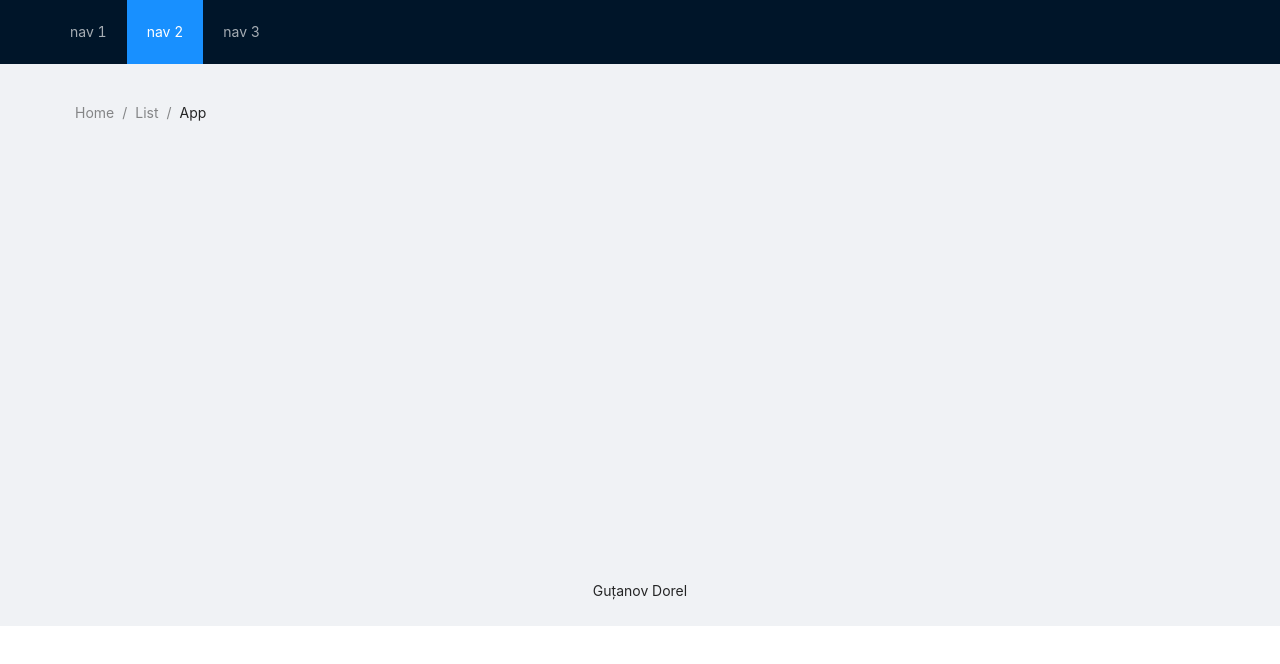
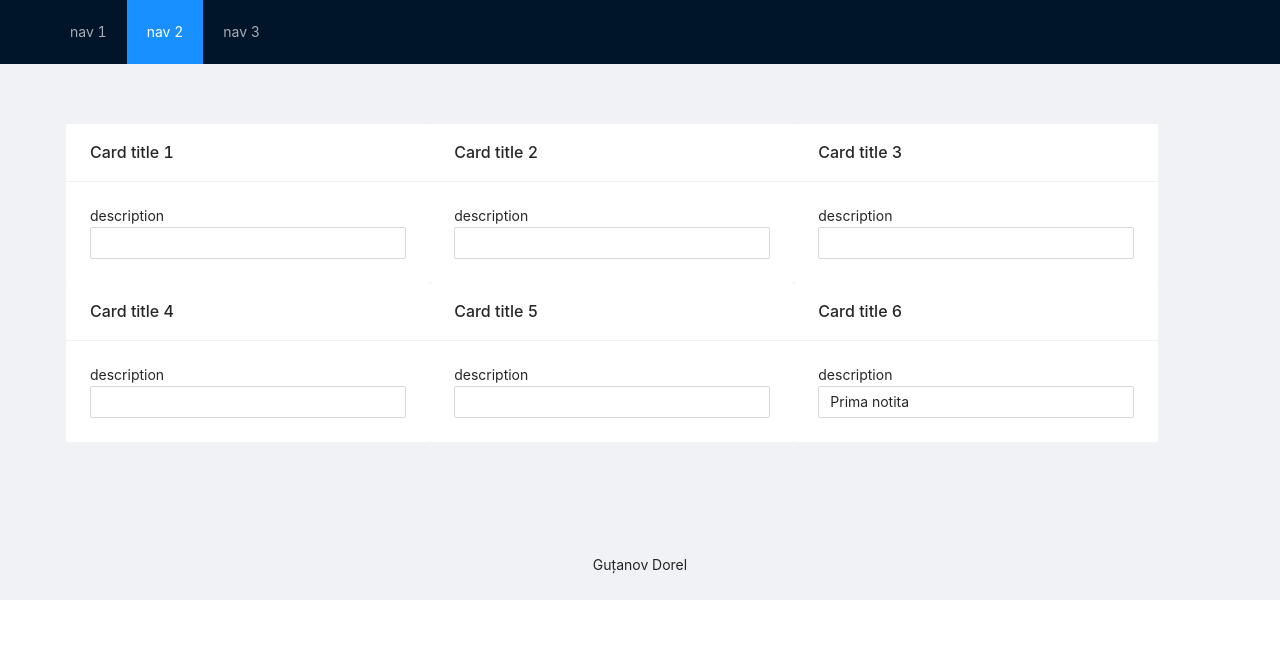
Before and after one commit to DorelGutanov/TWeb, a React (Create React App) app: page / in a window 1280 px wide. Shown: the top 664 px of the page. Built offline with nearby package versions, Linux system fonts and the light colour scheme.

Commit message:
I develope project

```diff
--- a/src/App.tsx
+++ b/src/App.tsx
@@ -4,7 +4,7 @@ import './App.css';
 import 'antd/dist/antd.css'
 
 import {HeaderLayout} from "./Layouts/HeaderLayout";
-import Mycontent from "./Layouts/Mycontent";
+import {Mycontent} from "./Layouts/Mycontent";
 import {Footer} from "antd/es/layout/layout";
 import {Layout} from "antd";
 import {FormLayout} from "./Layouts/FormLayout";
--- a/src/Layouts/CustomCard.tsx
+++ b/src/Layouts/CustomCard.tsx
@@ -1,18 +1,22 @@
-import { Card, Col } from 'antd'
+import {Card, Col, Input} from 'antd'
+import { IContentModel} from "../interface/Interfaces";
+import {useRootStore} from "../index";
+import {observer} from "mobx-react-lite";
 //CustomCard
-function CustomCard({title, description}:{title:string,description:string}) {
+export const CustomCard=observer(({content}:{content:IContentModel}) => {
 
+    const {title,description,notite,changeNotes} =content
     return (
 
-        <Col span={8}>
-            <div style={{ paddingBottom: '8px',paddingTop:'8px'}}>
             <Card title={title} bordered={false}>
                 {description}
+                <Input value={notite}
+                       placeholder={notite}
+                       onChange={(e)=>changeNotes(e.target.value)}
+                />
             </Card>
-            </div>
-        </Col>
+
 
     )
 }
-
-export default CustomCard
+)
--- a/src/Layouts/Mycontent.tsx
+++ b/src/Layouts/Mycontent.tsx
@@ -1,65 +1,30 @@
 
 import {Breadcrumb, Row} from 'antd';
-import CustomCard from './CustomCard';
+import {CustomCard} from './CustomCard';
 import {Content} from "antd/es/layout/layout";
-//MyContent
-// const description = [
-//     {
-//         id: 1,
-//         title: "Card title 1",
-//         description: "description"
-//     },
-//     {
-//         id: 2,
-//         title: "Card title 2",
-//         description: "description"
-//     },
-//     {
-//         id: 3,
-//         title: "Card title 3",
-//         description: "description"
-//     },
-//     {
-//         id: 4,
-//         title: "Card title 4",
-//         description: "description"
-//     },
-//     {
-//         id: 5,
-//         title: "Card title 5",
-//         description: "description"
-//     },
-//     {
-//         id: 6,
-//         title: "Card title 6",
-//         description: "description"
-//     },
-// ]
+import {useRootStore} from "../index";
+import {IContentModel} from "../interface/Interfaces";
 
 
-function Mycontent() {
+
+export  const  Mycontent = () => {
+  const {contents} = useRootStore()
+    console.log(">>root_store",contents)
     return (
-        <Content className="site-layout" style={{ padding: '0 25px', marginTop: 0 }}>
-            <Breadcrumb style={{ margin: '2px 0' }}>
-                <Breadcrumb.Item>Home</Breadcrumb.Item>
-                <Breadcrumb.Item>List</Breadcrumb.Item>
-                <Breadcrumb.Item>App</Breadcrumb.Item>
-            </Breadcrumb>
+
             <div className="site-layout-background" style={{ padding: 24, minHeight: 380 }}>
+                <Row gutter={16} >
+                    {contents.map((content:IContentModel) => {
+                        return (
+                            <CustomCard key={content.id} content={content}/>
+                        )
+                    } )}
+
+                </Row>
 
             </div>
 
-        {/*<Row gutter={16} >*/}
-        {/*    {*/}
-        {/*        description.map((element, i) => {*/}
-        {/*            return (*/}
-        {/*                <CustomCard key={element.id} title={element.title} description={element.description}/>*/}
-        {/*            )*/}
-        {/*        })*/}
-        {/*    }*/}
-        {/*</Row>*/}
-        </Content>
+
+
     )
 }
-
-export default Mycontent
--- a/src/Mst/Models/Content.model.ts
+++ b/src/Mst/Models/Content.model.ts
@@ -4,5 +4,10 @@ export const  ContentModel = types.model('ContentModel',{
     id:types.identifier,
     title:'',
     description:'',
-    seen:false
-})
+    seen:false,
+    notite:'',
+}).actions((self) => ({
+    changeNotes(value:string){
+        self.notite =value
+    }
+}))
--- a/src/Mst/Stores/StoreProvider.ts
+++ b/src/Mst/Stores/StoreProvider.ts
@@ -1,41 +1,49 @@
 import RootStore from "./RootStore.store";
-const storeProvider=RootStore.create({
+export const storeProvider=RootStore.create({
     contents: [
     {
         id: '1',
         title: "Card title 1",
         description: "description",
-        seen: false
+        seen: false,
+        notite: '',
     },
     {
         id: '2',
         title: "Card title 2",
         description: "description",
-        seen: false
+        seen: false,
+        notite: '',
     },
     {
         id: '3',
         title: "Card title 3",
         description: "description",
-        seen: false
+        seen: false,
+        notite: '',
     },
     {
         id: '4',
         title: "Card title 4",
         description: "description",
-        seen: false
+        seen: false,
+        notite: '',
     },
     {
         id: '5',
         title: "Card title 5",
         description: "description",
-        seen: false
+        seen: false,
+        notite: '',
     },
     {
         id: '6',
         title: "Card title 6",
         description: "description",
-        seen: true
+        seen: true,
+        notite: 'Prima notita',
     },
 ]
 })
+
+export default storeProvider
--- a/src/index.tsx
+++ b/src/index.tsx
@@ -3,18 +3,23 @@ import ReactDOM from 'react-dom';
 import './index.css';
 import App from './App';
 import reportWebVitals from './reportWebVitals';
-const StoreContext = React.createContext<any | null>(null)
+import {IRootStore} from "./interface/Interfaces";
+import storeProvider from "./Mst/Stores/StoreProvider";
+const StoreContext = React.createContext<IRootStore | any>(null)
 export const useRootStore =()=>React.useContext(StoreContext)
 const StoreProvider =({children }:{children:ReactElement})=>{
     return(
-        <StoreContext.Provider value={StoreProvider}>
+        <StoreContext.Provider value={storeProvider}>
             {children}
         </StoreContext.Provider>
     )
 }
 ReactDOM.render(
   <React.StrictMode>
-    <App />
+      <StoreProvider>
+          <App />
+      </StoreProvider>
+
   </React.StrictMode>,
   document.getElementById('root')
 );
--- /dev/null
+++ b/src/interface/Interfaces.ts
@@ -0,0 +1,10 @@
+import {Instance} from "mobx-state-tree";
+import RootStore from "../Mst/Stores/RootStore.store";
+import {ContentModel} from "../Mst/Models/Content.model";
+
+export  interface  IRootStore extends  Instance<typeof RootStore>{
+
+}
+export  interface  IContentModel extends  Instance<typeof ContentModel>{
+
+}
```
